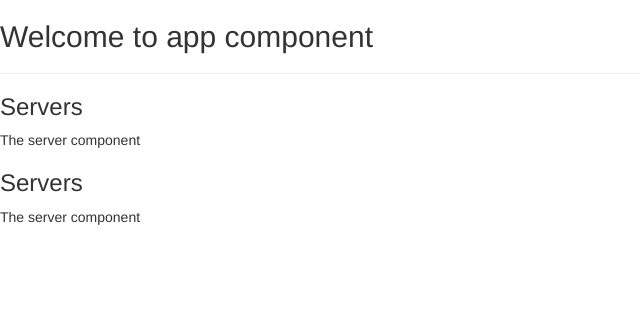
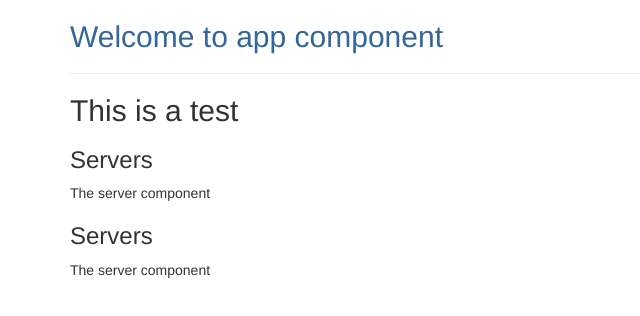
Before and after one commit to ryan-learning-git/angular-my-first-app, an Angular app: page / in a window 1280 px wide. Shown: the top 316 px of the page, without its empty margins (0-640 px from the left). Built offline with nearby package versions, Linux system fonts and the light colour scheme.

Commit message:
Completed lesson 20 - Styled the component

```diff
--- a/src/app/app.component.css
+++ b/src/app/app.component.css
@@ -0,0 +1,3 @@
+h2 {
+  color: #336699;
+}
--- a/src/app/app.component.html
+++ b/src/app/app.component.html
@@ -1,5 +1,9 @@
-<h2>Welcome to app component</h2>
-
-<hr/>
-
-<app-servers></app-servers>
+<div class="container">
+  <div class="row">
+    <div class="col-xs-12">
+      <h2>Welcome to app component</h2>
+      <hr/>
+      <app-servers></app-servers>
+    </div>
+  </div>
+</div>
--- a/src/app/servers/servers.component.html
+++ b/src/app/servers/servers.component.html
@@ -1,2 +1,3 @@
+<h2>This is a test</h2>
 <app-server></app-server>
 <app-server></app-server>
```
